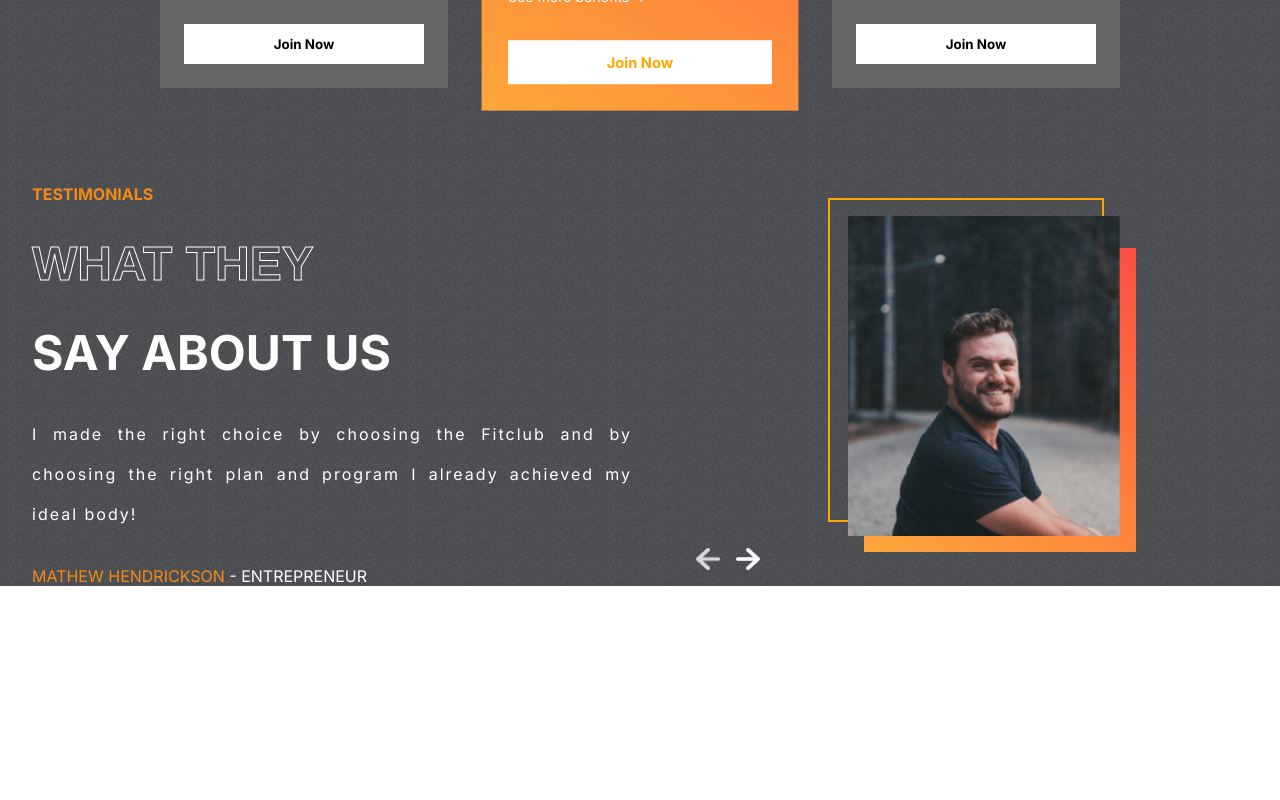
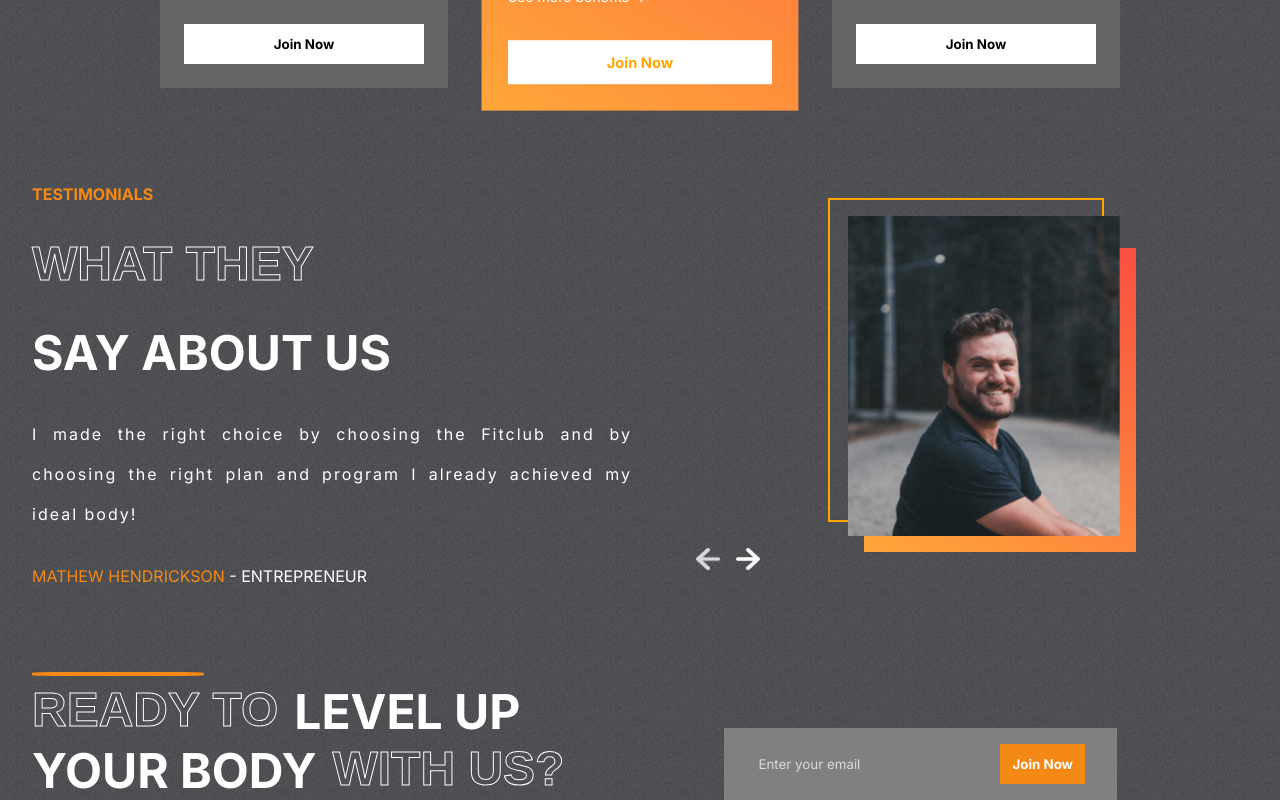
Before and after one commit to cotnals99/react_gym, a React (Create React App) app: page / in a window 1280 px wide. Shown: the part 2377-3177 px from the top of the page. Before the commit the page ends 2963 px from the top, so only its background shows below. Built offline with nearby package versions, Linux system fonts and the light colour scheme.

Commit message:
Email&Join section completed

```diff
--- a/src/App.js
+++ b/src/App.js
@@ -1,5 +1,6 @@
 import './App.css';
 import Hero from './components/Hero/Hero';
+import Join from './components/Join/Join';
 import { Plans } from './components/Plans/Plans';
 import Programs from './components/Programs/Programs';
 import Reasons from './components/Reasons/Reasons';
@@ -12,6 +13,7 @@
           <Reasons/>
           <Plans/>
           <Testimonials/>
+          <Join/>
     </div>
   );
 }
--- /dev/null
+++ b/src/components/Join/Join.css
@@ -0,0 +1,55 @@
+.Join{
+    display: flex;
+    padding: 0 2rem;
+    gap: 10rem;
+}
+
+.left-J{
+    font-size: 3rem;
+    font-weight: bold;
+    color: white;
+    text-transform: uppercase;
+    position: relative;
+}
+
+.left-J>div{
+    display: flex;
+    gap: 1rem;
+}
+
+.left-J>hr{
+    width: 10.5rem;
+    position: absolute;
+    margin: -10px 0;
+    border: 2px solid var(--orange);
+    border-radius: 20%;
+}
+
+.right-J{
+    display: flex;
+    justify-content: center;
+    align-items: flex-end;
+}
+
+.email-container{
+    display: flex;
+    gap: 3rem;
+    background-color: gray;
+    padding: 1rem 2rem;
+}
+
+.email-container>input{
+    background: transparent;
+    border: none;
+    outline: none;
+    color: var(--lightgray)
+}
+
+::placeholder{
+    color: var(--lightgray)
+}
+
+.btn-j{
+    background: var(--orange);
+    color: white;
+}
--- /dev/null
+++ b/src/components/Join/Join.jsx
@@ -0,0 +1,43 @@
+import React, {useRef} from 'react'
+import emailjs from '@emailjs/browser'
+import './Join.css'
+
+const Join = () => {
+
+    const form = useRef();
+
+    const sendEmail = (e) => {
+        e.preventDefault();
+
+        emailjs.sendForm('service_qf8iyij', 'template_xdvb4na', form.current, '9qdWMuQHEXyFed0yR')
+          .then((result) => {
+              console.log(result.text);
+          }, (error) => {
+              console.log(error.text);
+          });
+
+          alert("Email has been sent!")
+      };
+
+  return (
+    <div className="Join" id="Join-us">
+        <div className="left-J">
+            <hr/>
+            <div>
+                <span className="stroke-text">ready to</span><span>level up</span>
+            </div>
+            <div>
+                <span>your body</span><span className="stroke-text">with us?</span>
+            </div>
+        </div>
+        <div className="right-J">
+            <form ref={form} action="" className="email-container" onSubmit={sendEmail}>
+                <input type="email" name="user_email" placeholder='Enter your email'/>
+                <button className="btn btn-j">Join Now</button>
+            </form>
+        </div>
+    </div>
+  )
+}
+
+export default Join
```
